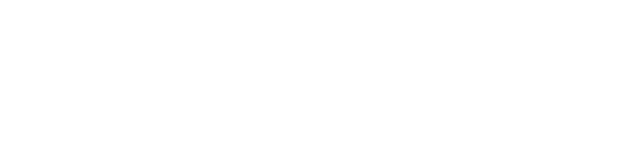
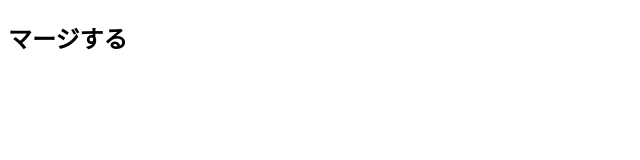
Before and after one commit to Rio-Yamazakii/sample-practice, a plain HTML site: page index.html in a window 1280 px wide. Shown: the whole page, without its empty margins (0-640 px from the left). Drawn offline with Linux system fonts and the light colour scheme.

Commit message:
マージする

```diff
--- a/index.html
+++ b/index.html
@@ -6,5 +6,7 @@
     <meta name="viewport" content="width=device-width, initial-scale=1.0" />
     <title>Document</title>
   </head>
-  <body></body>
+  <body>
+    <h2>マージする</h2>
+  </body>
 </html>
```
